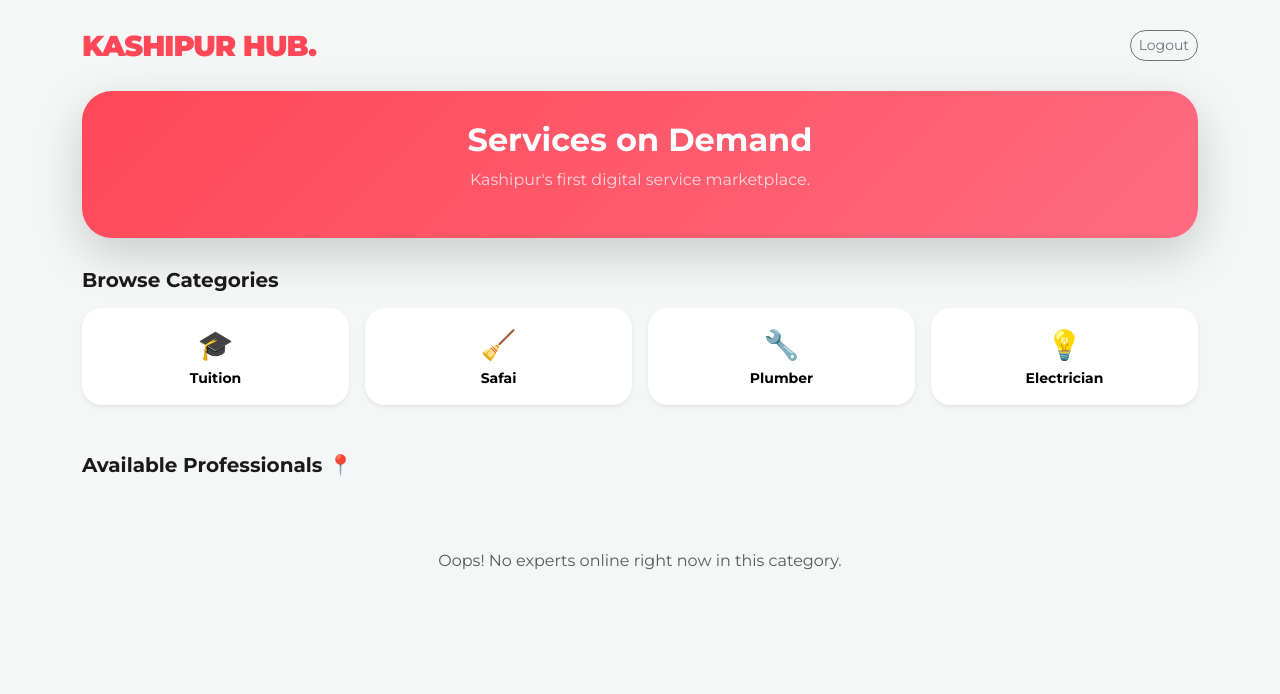
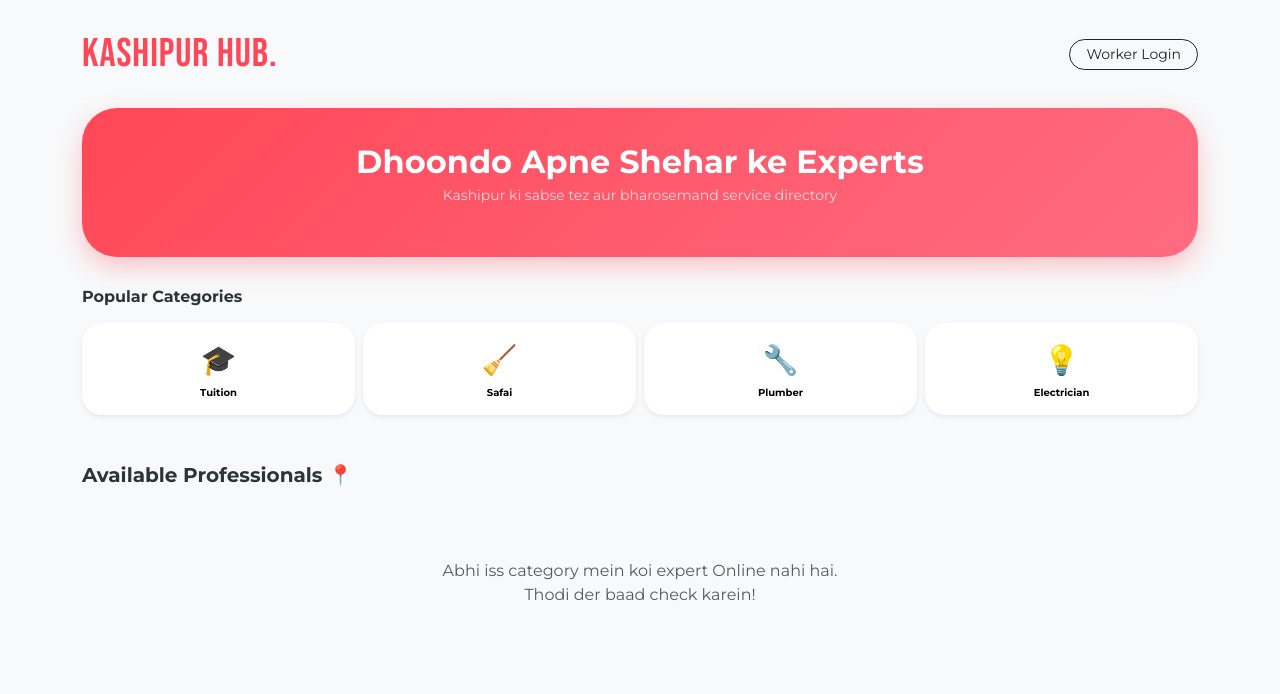
Before and after one commit to oms91799-gif/Kashipur_Service_Hub, a Flask app: page /customer in a window 1280 px wide. Shown: the top 694 px of the page. Run offline with Flask 3, Linux system fonts and the light colour scheme.

Commit message:
Update customer_home.html

```diff
--- a/templates/customer_home.html
+++ b/templates/customer_home.html
@@ -3,40 +3,60 @@
 <head>
     <meta name="viewport" content="width=device-width, initial-scale=1">
     <link href="https://cdn.jsdelivr.net/npm/bootstrap@5.3.0/dist/css/bootstrap.min.css" rel="stylesheet">
-    <link href="https://fonts.googleapis.com/css2?family=Montserrat:wght@400;700;900&display=swap" rel="stylesheet">
+    <link href="https://fonts.googleapis.com/css2?family=Bebas+Neue&family=Montserrat:wght@400;700;900&display=swap" rel="stylesheet">
     <style>
-        body { font-family: 'Montserrat', sans-serif; background: #f4f7f6; color: #1a1a1a; }
-        .nav-brand-style { font-weight: 900; letter-spacing: -1px; font-size: 1.8rem; color: #ff4757; }
-        .hero-card { background: linear-gradient(135deg, #ff4757, #ff6b81); color: white; border-radius: 30px; padding: 30px; margin-bottom: 30px; border: none; }
-        .category-pill { background: white; border-radius: 20px; padding: 15px; border: none; box-shadow: 0 4px 15px rgba(0,0,0,0.05); transition: 0.3s; cursor: pointer; text-decoration: none; color: black; display: block; }
-        .category-pill:hover { transform: translateY(-5px); background: #ff4757; color: white; }
-        .worker-card { border-radius: 25px; border: none; background: rgba(255, 255, 255, 0.9); backdrop-filter: blur(10px); box-shadow: 0 10px 30px rgba(0,0,0,0.05); }
-        .online-badge { background: #2ecc71; color: white; font-size: 10px; padding: 4px 10px; border-radius: 50px; text-transform: uppercase; letter-spacing: 1px; }
-        .btn-call-pro { background: #ff4757; color: white; border-radius: 50px; font-weight: 700; border: none; padding: 10px 25px; transition: 0.3s; }
-        .btn-call-pro:hover { background: #2f3542; color: white; }
-        .price-text { font-weight: 900; color: #ff4757; font-size: 1.2rem; }
+        body { font-family: 'Montserrat', sans-serif; background: #f8f9fa; color: #2d3436; }
+        .nav-brand { font-family: 'Bebas Neue', cursive; font-size: 2.5rem; color: #ff4757; letter-spacing: 1px; }
+
+        /* Hero Section */
+        .hero-box {
+            background: linear-gradient(135deg, #ff4757, #ff6b81);
+            color: white; border-radius: 35px; padding: 35px 20px;
+            margin-bottom: 30px; box-shadow: 0 10px 25px rgba(255, 71, 87, 0.3);
+        }
+
+        /* Category Icons */
+        .cat-card {
+            background: white; border-radius: 20px; padding: 15px;
+            border: none; transition: 0.3s; cursor: pointer; text-decoration: none; color: black;
+            display: block; box-shadow: 0 4px 10px rgba(0,0,0,0.05);
+        }
+        .cat-card:hover { transform: translateY(-5px); background: #ff4757; color: white; }
+
+        /* Worker Card */
+        .worker-card {
+            border-radius: 25px; border: none; background: white;
+            padding: 20px; margin-bottom: 20px; box-shadow: 0 8px 20px rgba(0,0,0,0.04);
+            position: relative; overflow: hidden;
+        }
+        .verified-badge { color: #00a8ff; font-size: 1.2rem; margin-left: 5px; }
+        .status-dot { height: 10px; width: 10px; background: #2ecc71; border-radius: 50%; display: inline-block; margin-right: 5px; }
+
+        .price-tag { color: #ff4757; font-weight: 900; font-size: 1.2rem; }
+        .btn-call { background: #ff4757; color: white; border-radius: 50px; font-weight: 700; border: none; padding: 10px 25px; }
+        .btn-call:hover { background: #2f3542; color: white; }
     </style>
 </head>
 <body>
 
 <div class="container py-4">
     <div class="d-flex justify-content-between align-items-center mb-4">
-        <span class="nav-brand-style">KASHIPUR HUB.</span>
-        <a href="/logout" class="btn btn-sm btn-outline-secondary rounded-pill">Logout</a>
+        <span class="nav-brand">KASHIPUR HUB.</span>
+        <a href="/login" class="btn btn-outline-dark btn-sm rounded-pill px-3">Worker Login</a>
     </div>
 
-    <div class="hero-card text-center shadow-lg">
-        <h2 class="fw-bold">Services on Demand</h2>
-        <p class="opacity-75">Kashipur's first digital service marketplace.</p>
+    <div class="hero-box text-center">
+        <h2 class="fw-bold mb-1">Dhoondo Apne Shehar ke Experts</h2>
+        <p class="opacity-75 small">Kashipur ki sabse tez aur bharosemand service directory</p>
     </div>
 
-    <h5 class="fw-bold mb-3">Browse Categories</h5>
-    <div class="row g-3 text-center mb-5">
+    <h6 class="fw-bold mb-3">Popular Categories</h6>
+    <div class="row g-2 text-center mb-5">
         {% for cat, icon in [('Tuition', '🎓'), ('Safai', '🧹'), ('Plumber', '🔧'), ('Electrician', '💡')] %}
         <div class="col-3">
-            <a href="/customer?category={{cat}}" class="category-pill shadow-sm">
+            <a href="/customer?category={{cat}}" class="cat-card shadow-sm">
                 <div style="font-size: 1.8rem;">{{icon}}</div>
-                <small class="fw-bold">{{cat}}</small>
+                <div class="small fw-bold mt-1" style="font-size: 10px;">{{cat}}</div>
             </a>
         </div>
         {% endfor %}
@@ -45,28 +65,39 @@
     <h5 class="fw-bold mb-4">Available Professionals 📍</h5>
     <div class="row">
         {% for worker in workers %}
-        <div class="col-md-6 mb-4">
-            <div class="card worker-card p-4">
-                <div class="d-flex align-items-start justify-content-between">
-                    <div class="d-flex align-items-center">
-                        <div class="bg-light rounded-circle text-center" style="width: 55px; height: 55px; line-height: 55px; font-size: 1.4rem;">👤</div>
-                        <div class="ms-3">
-                            <h6 class="mb-0 fw-bold">{{ worker.name }}</h6>
-                            <small class="text-muted">{{ worker.service }} • ⭐ {{ worker.rating }}</small>
-                        </div>
+        <div class="col-md-6">
+            <div class="card worker-card border-0 shadow-sm">
+                <div class="d-flex align-items-center mb-3">
+                    <div class="bg-light rounded-circle text-center d-flex align-items-center justify-content-center" style="width: 55px; height: 55px; font-size: 1.5rem;">
+                        👤
                     </div>
-                    <span class="online-badge">Online</span>
+                    <div class="ms-3">
+                        <h6 class="mb-0 fw-bold">
+                            {{ worker.name }}
+                            {% if worker.is_verified %}
+                                <span class="verified-badge" title="Verified by Om Singh">✓</span>
+                            {% endif %}
+                        </h6>
+                        <small class="text-muted">{{ worker.service }} • ⭐ 4.9</small>
+                    </div>
                 </div>
-                <p class="mt-3 text-secondary small" style="min-height: 40px;">{{ worker.bio }}</p>
-                <div class="d-flex justify-content-between align-items-center mt-3">
-                    <span class="price-text">{{ worker.rate }}</span>
-                    <a href="tel:{{ worker.phone }}" class="btn btn-call-pro shadow-sm">BOOK NOW</a>
+
+                <p class="text-secondary small mb-3">{{ worker.bio }}</p>
+
+                <div class="d-flex justify-content-between align-items-end">
+                    <div>
+                        <div class="price-tag">{{ worker.rate }}</div>
+                        <small class="text-muted" style="font-size: 10px;">
+                            <span class="status-dot"></span>Online abhi
+                        </small>
+                    </div>
+                    <a href="tel:{{ worker.phone }}" class="btn btn-call shadow-sm">CALL NOW</a>
                 </div>
             </div>
         </div>
         {% else %}
         <div class="col-12 text-center py-5">
-            <p class="text-muted">Oops! No experts online right now in this category.</p>
+            <p class="text-muted">Abhi iss category mein koi expert Online nahi hai. <br> Thodi der baad check karein!</p>
         </div>
         {% endfor %}
     </div>
```
